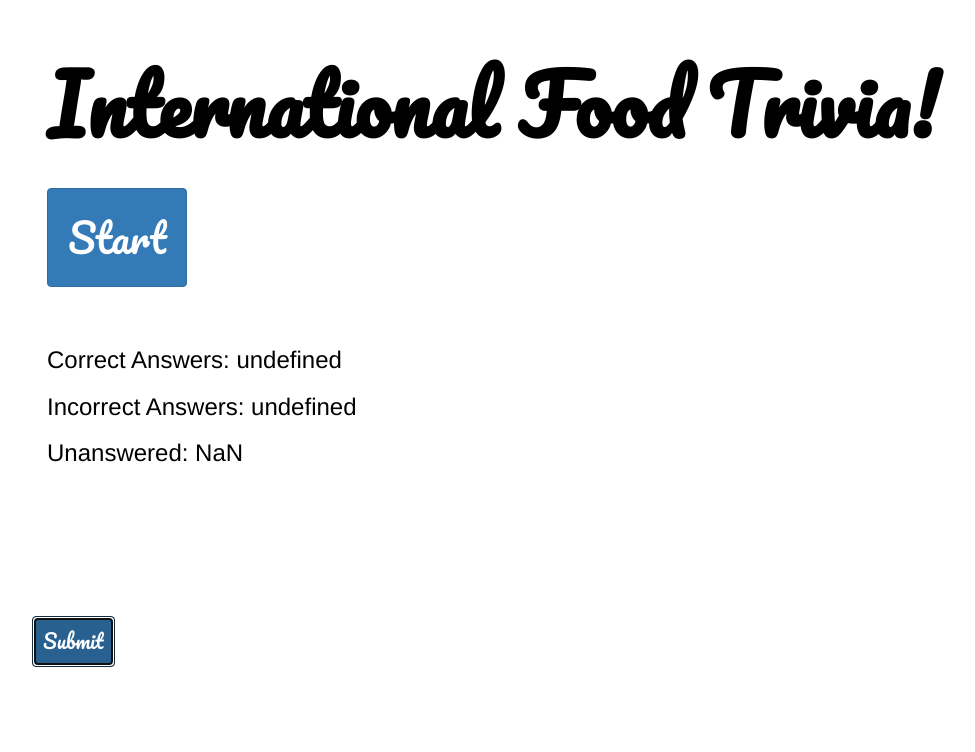
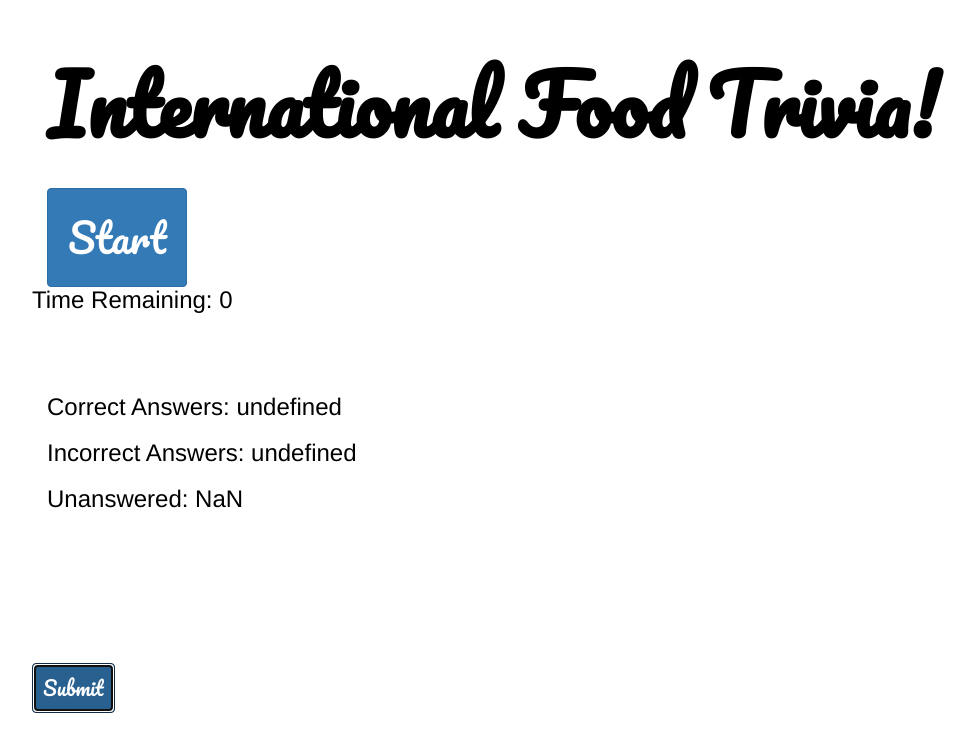
Before and after one commit to EstherECho/TriviaGame, a plain HTML site: page index.html in a window 1280 px wide. Both pictures are taken after a click on the button "Submit". Shown: the whole page, without its empty margins (8-983 px from the left). Drawn offline with nearby package versions, Linux system fonts and the light colour scheme.

Commit message:
minor edits to counter value and font

```diff
--- a/assets/css/style.css
+++ b/assets/css/style.css
@@ -1,6 +1,6 @@
 .body   {
     color: black;
-    font-weight: bold;
+    /* font-weight: bold; */
     margin: 40px;
     /* -webkit-text-stroke-width: 1px;
     -webkit-text-stroke-color: black; */
--- a/assets/javascript/app.js
+++ b/assets/javascript/app.js
@@ -63,7 +63,7 @@ var questionArray = [
 
 var correctAnswer;
 var incorrectAnswer;
-var counter = 90;
+var counter = 60;
 var timer;
 
 $('#startBtn').on('click', function(){
@@ -130,6 +130,8 @@ function compare(j,i){
     timesUp();
     counter=0;
     clearInterval(timer);
+    $('#timeLeft').empty();
+    $('#timeLeft').append('<h3>Time Remaining: ' + counter + '</h3>');
 });
 
 function timesUp() {
@@ -138,4 +140,4 @@ function timesUp() {
     $('#correctAnswers').html("<br><br><h3>Correct Answers: " + correctAnswer+ "</h3>");
     $('#incorrectAnswers').html("<h3>Incorrect Answers: " + incorrectAnswer+ "</h3>");
     $('#unanswered').html("<h3>Unanswered: " + unanswered+ "</h3>" + "<br></br>");
-};
+}
```
Lines whose indentation alone changed are shown as unchanged.
